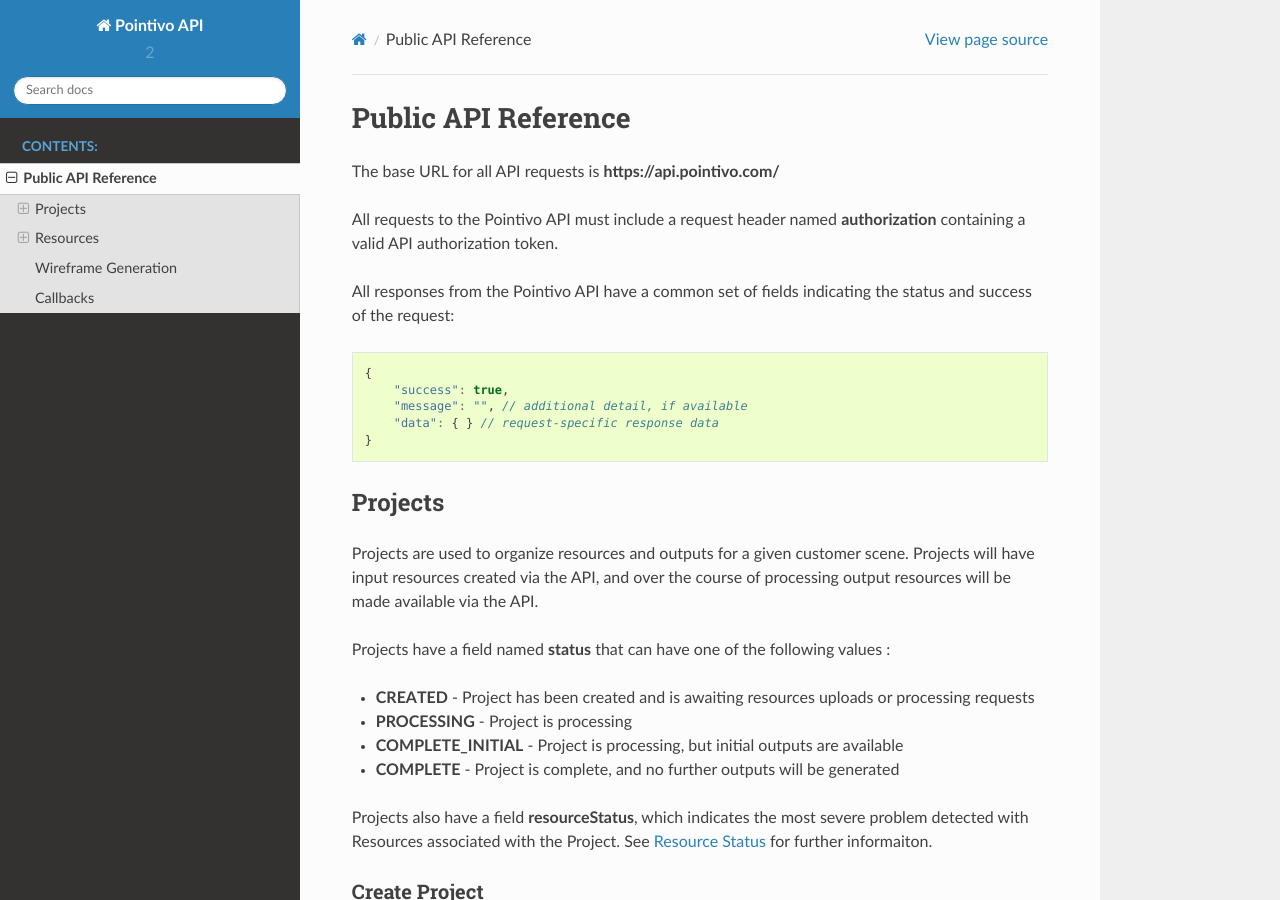
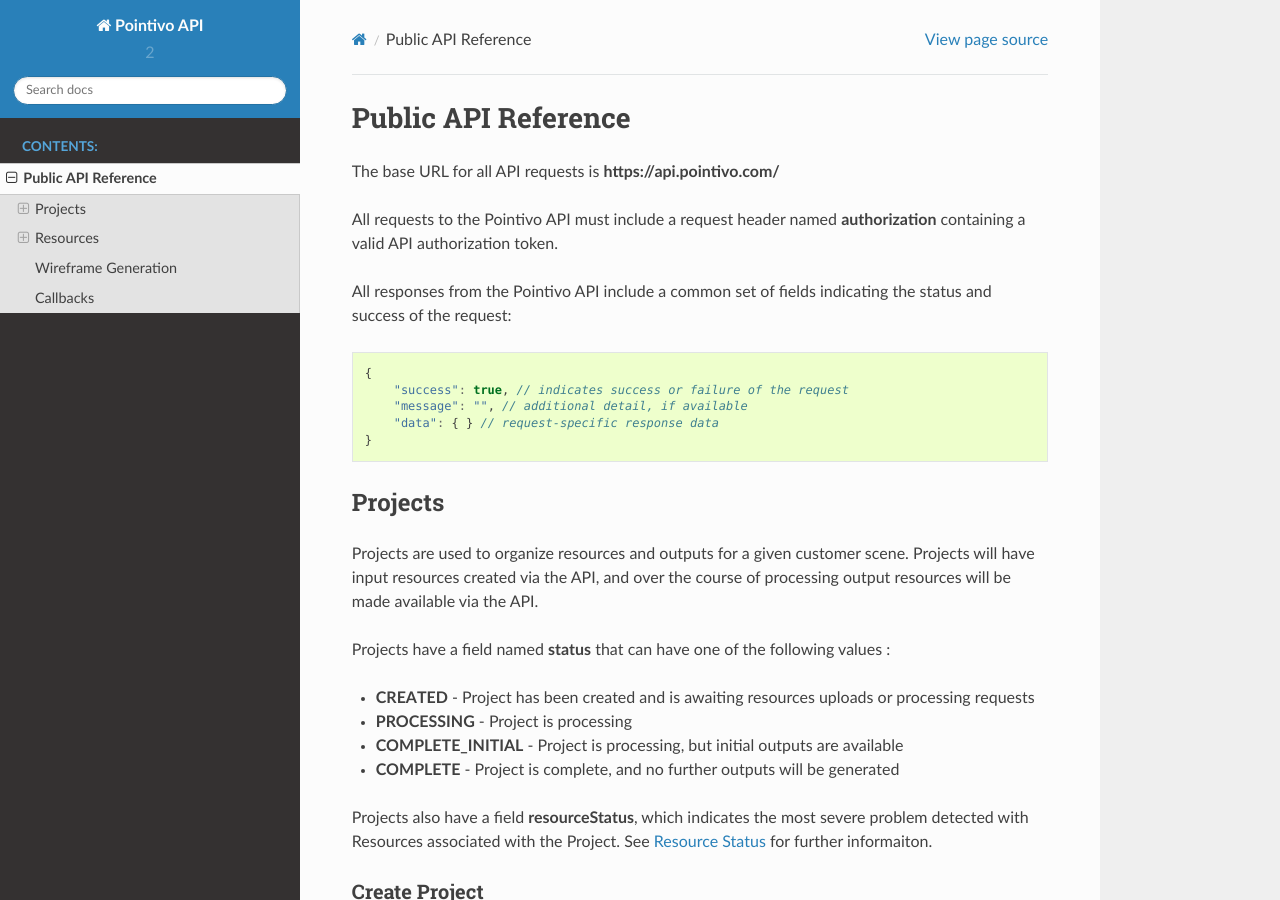
Before and after one commit to Pointivo/APIDocs, a Sphinx documentation site: the page built from docs/reference.rst, in a window 1280 px wide and 900 px high. Built offline with Sphinx 7.4.7 and the Read the Docs theme 2.0.0, drawn with Linux system fonts in a browser that asks for light colours.

```diff
--- a/docs/reference.rst
+++ b/docs/reference.rst
@@ -8,12 +8,12 @@ The base URL for all API requests is **https://api.pointivo.com/**
 
 All requests to the Pointivo API must include a request header named **authorization** containing a valid API authorization token.
 
-All responses from the Pointivo API have a common set of fields indicating the status and success of the request:
+All responses from the Pointivo API include a common set of fields indicating the status and success of the request:
 
 .. code-block:: javascript
 
     {
-        "success": true,
+        "success": true, // indicates success or failure of the request
         "message": "", // additional detail, if available
         "data": { } // request-specific response data
     }
```
